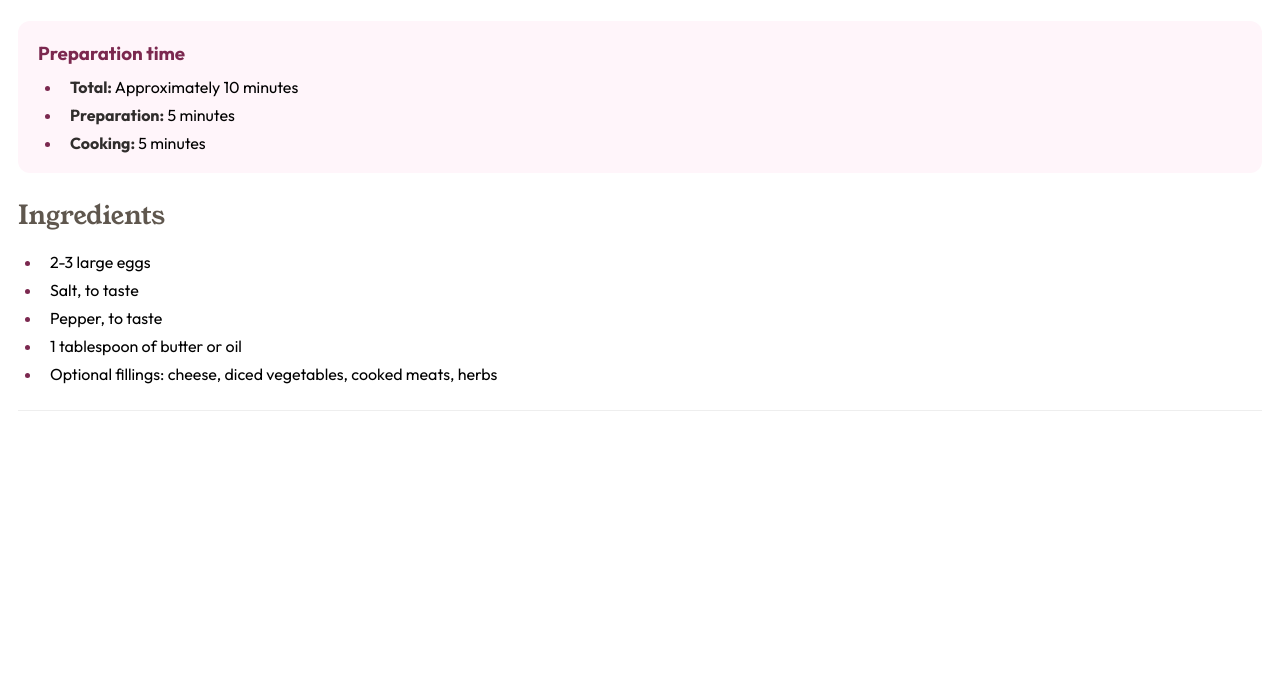
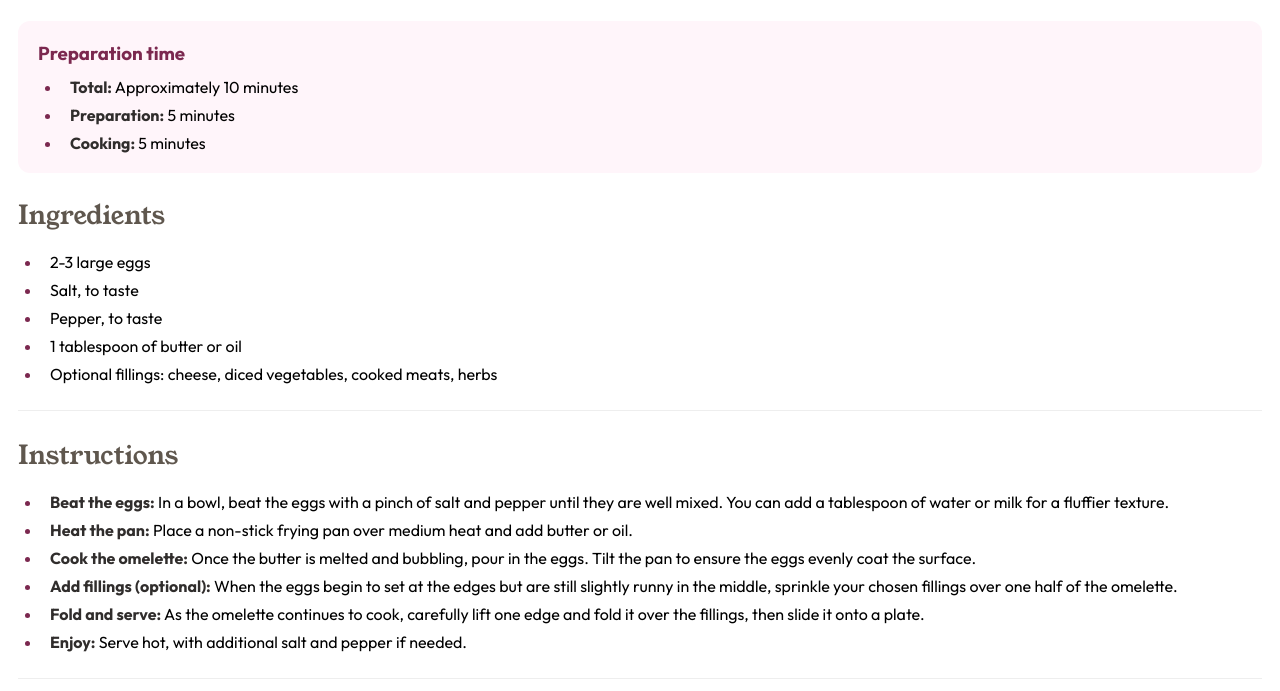
Before and after one commit to gbmouraa/frontendMentor_recipePage, a plain HTML site: page index.html in a window 1280 px wide. Shown: the part 692-1383 px from the top of the page. Before the commit the page ends 1129 px from the top, so only its background shows below. Drawn offline with Linux system fonts and the light colour scheme.

Commit message:
feat: add Instructions section

```diff
--- a/index.html
+++ b/index.html
@@ -52,6 +52,40 @@
         </ul>
         <span class="divisor" />
       </div>
+      <div class="instructions">
+        <span class="title">Instructions</span>
+        <ul>
+          <li>
+            <strong>Beat the eggs:</strong> In a bowl, beat the eggs with a
+            pinch of salt and pepper until they are well mixed. You can add a
+            tablespoon of water or milk for a fluffier texture.
+          </li>
+          <li>
+            <strong>Heat the pan:</strong> Place a non-stick frying pan over
+            medium heat and add butter or oil.
+          </li>
+          <li>
+            <strong>Cook the omelette:</strong> Once the butter is melted and
+            bubbling, pour in the eggs. Tilt the pan to ensure the eggs evenly
+            coat the surface.
+          </li>
+          <li>
+            <strong>Add fillings (optional):</strong> When the eggs begin to set
+            at the edges but are still slightly runny in the middle, sprinkle
+            your chosen fillings over one half of the omelette.
+          </li>
+          <li>
+            <strong>Fold and serve:</strong> As the omelette continues to cook,
+            carefully lift one edge and fold it over the fillings, then slide it
+            onto a plate.
+          </li>
+          <li>
+            <strong>Enjoy:</strong> Serve hot, with additional salt and pepper
+            if needed.
+          </li>
+        </ul>
+        <span class="divisor" />
+      </div>
     </main>
   </body>
 </html>
--- a/style.css
+++ b/style.css
@@ -55,8 +55,7 @@ li {
   padding-left: 8px;
 }
 
-.preparation-time ul,
-.ingredients ul {
+ul {
   padding-left: 24px;
   margin-top: 12px;
   display: flex;
```
